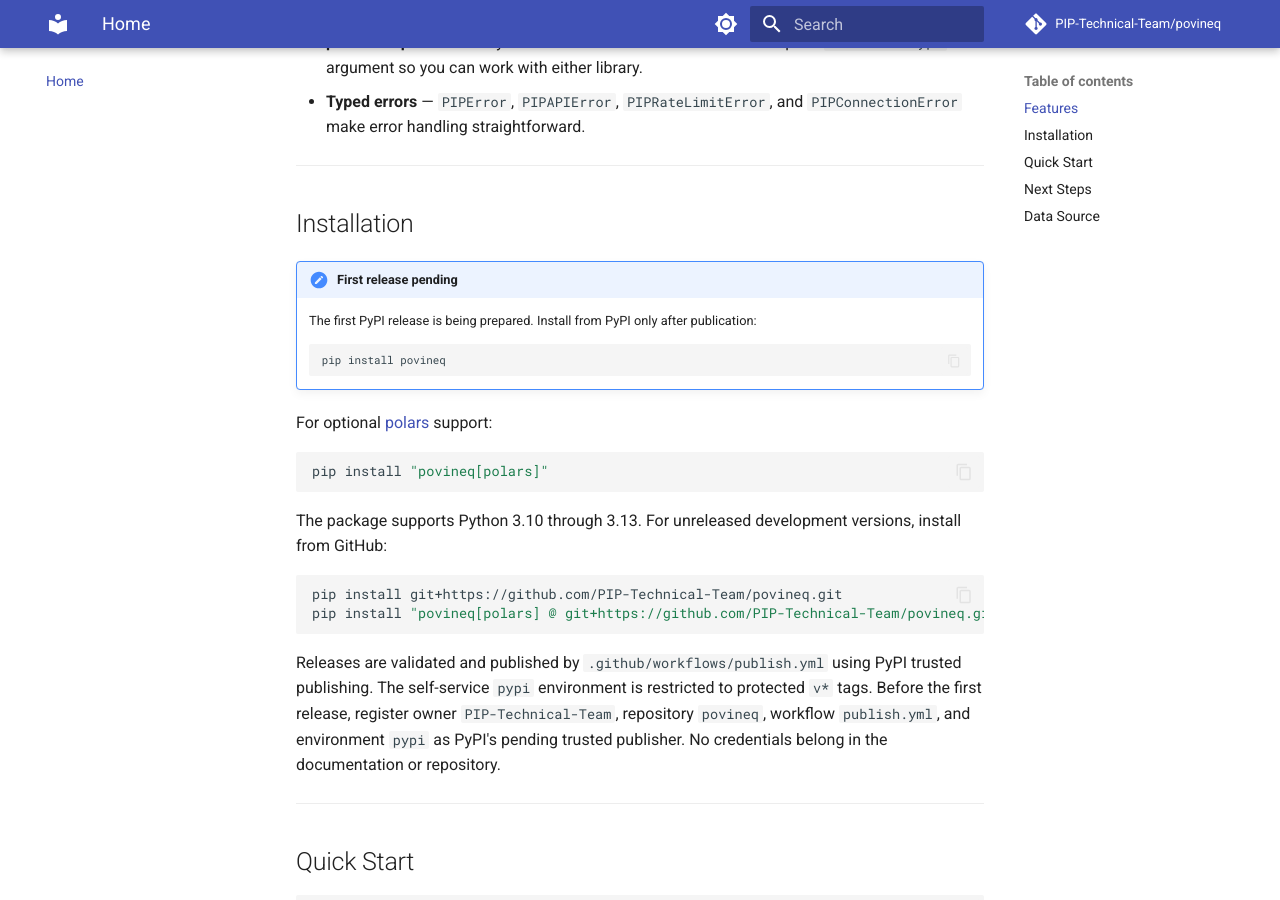
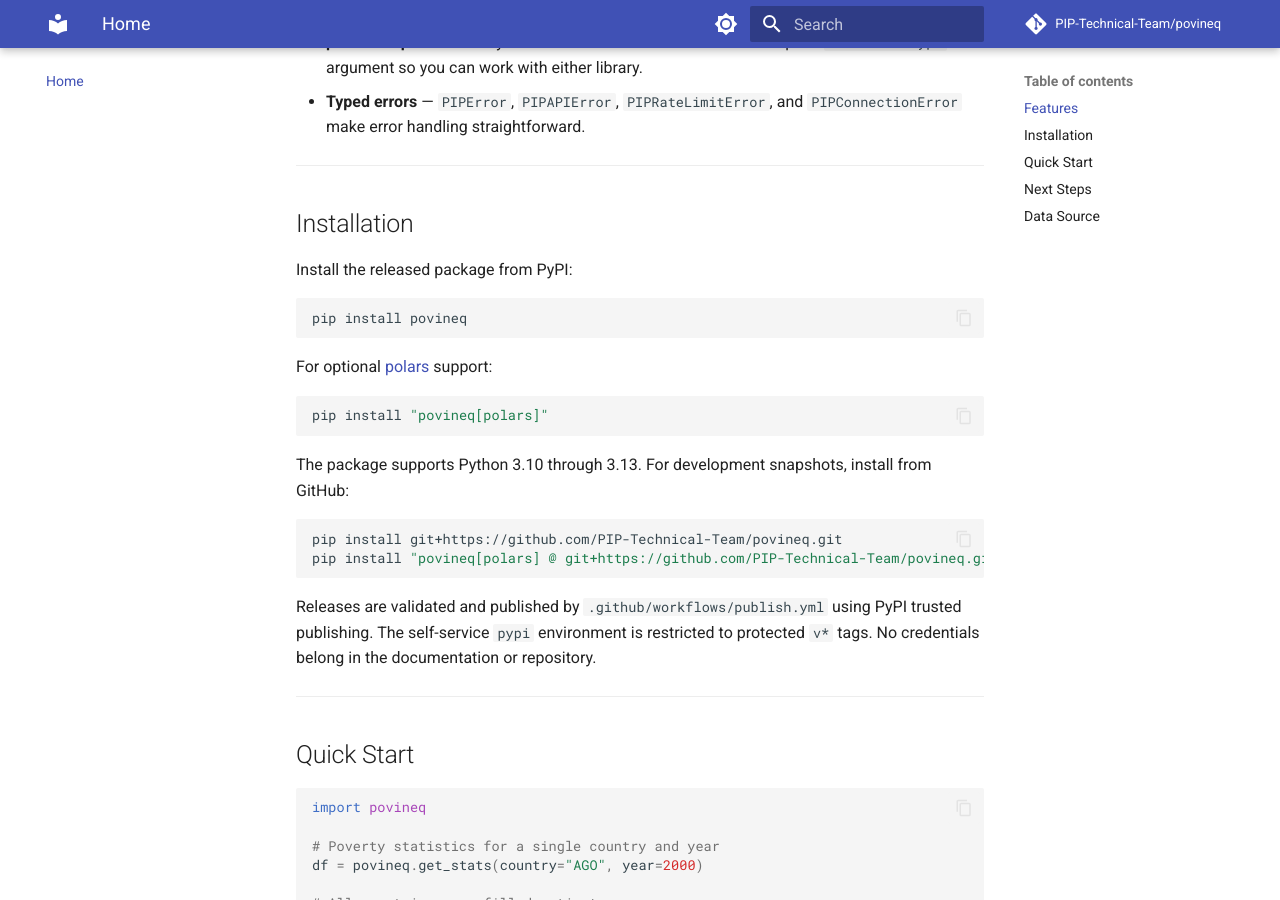
Before and after one commit to PIP-Technical-Team/povineq, an MkDocs documentation site: the page built from docs/index.md, in a window 1280 px wide and 900 px high, scrolled down 696 px. Built offline with MkDocs 1.6.1 and Material for MkDocs 9.7.7, drawn with Linux system fonts in a browser that asks for light colours; comment, search, counter and statistics services are not loaded.

Commit message:
docs(release): prepare v0.1.0 publication

````diff
--- a/docs/index.md
+++ b/docs/index.md
@@ -30,13 +30,11 @@
 
 ## Installation
 
-!!! note "First release pending"
-    The first PyPI release is being prepared. Install from PyPI only after
-    publication:
+Install the released package from PyPI:
 
-    ```bash
-    pip install povineq
-    ```
+```bash
+pip install povineq
+```
 
 For optional [polars](https://pola.rs/) support:
 
@@ -44,8 +42,8 @@
 pip install "povineq[polars]"
 ```
 
-The package supports Python 3.10 through 3.13. For unreleased development
-versions, install from GitHub:
+The package supports Python 3.10 through 3.13. For development snapshots,
+install from GitHub:
 
 ```bash
 pip install git+https://github.com/PIP-Technical-Team/povineq.git
@@ -54,10 +52,7 @@
 
 Releases are validated and published by `.github/workflows/publish.yml` using
 PyPI trusted publishing. The self-service `pypi` environment is restricted to
-protected `v*` tags. Before the first release, register owner
-`PIP-Technical-Team`, repository `povineq`, workflow `publish.yml`, and
-environment `pypi` as PyPI's pending trusted publisher. No credentials belong
-in the documentation or repository.
+protected `v*` tags. No credentials belong in the documentation or repository.
 
 ---
 
````
Also changed, not shown: .cg-docs/work-reports/2026-08-17-pypi-publication-release-readiness.md (+8 -0 lines), README.md (+3 -4 lines), docs/changelog.md (+3 -5 lines), docs/getting-started.md (+5 -7 lines), 2 other files.
